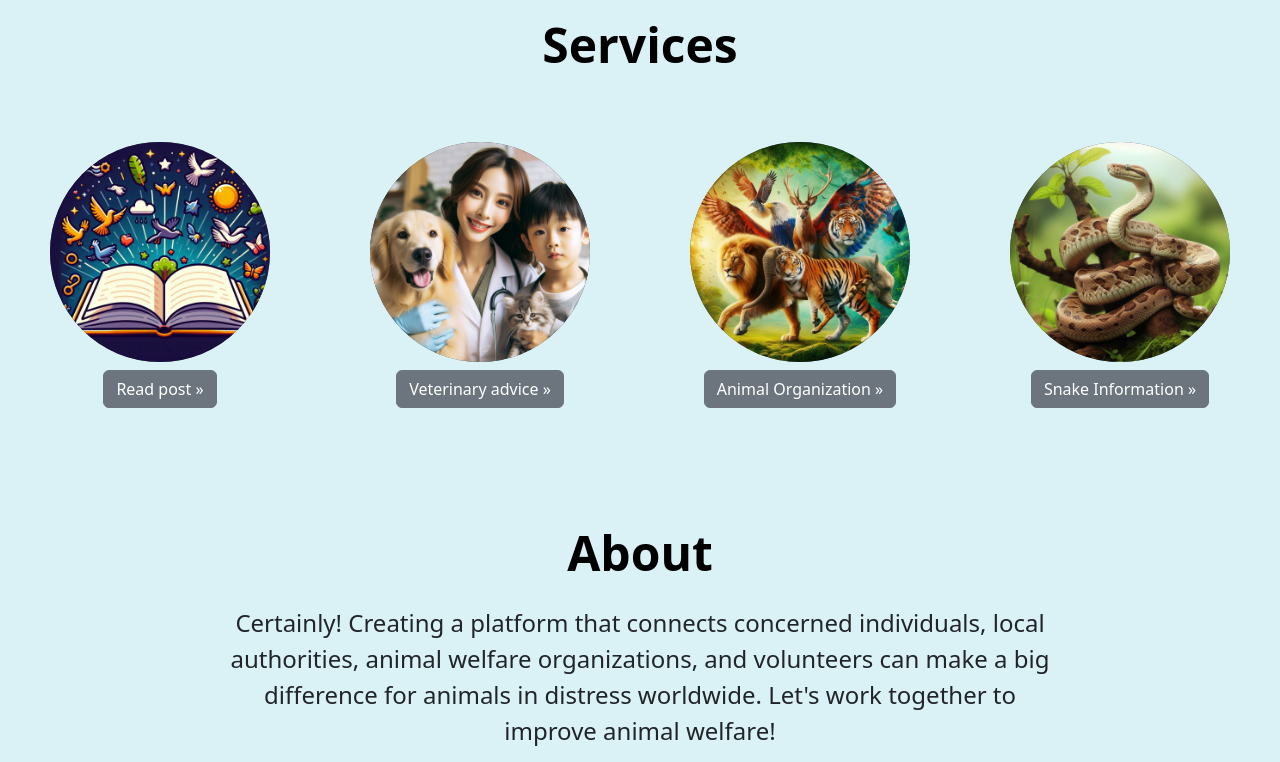
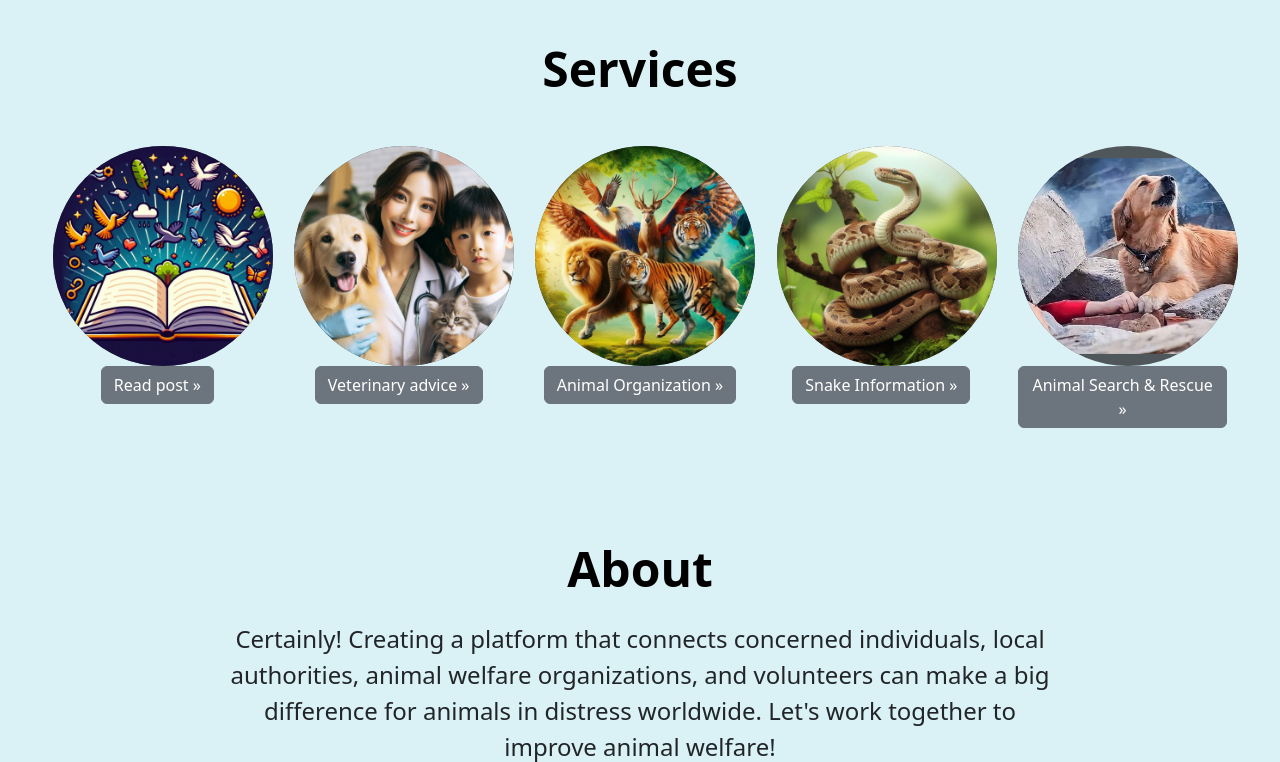
Before and after one commit to HiruniWijerathna/Web-Mini-Project, a PHP site: page /home.php in a window 1280 px wide. Shown: the part 484-1246 px from the top of the page. Run offline with PHP 8.4, Linux system fonts and the light colour scheme.

Commit message:
Home page modified

```diff
--- a/home.php
+++ b/home.php
@@ -86,54 +86,58 @@
         </button>
       </div>
 
-  <!-- serveces section -->
+  <!-- services section --><br>
 <div id="services" class="container-fluid py-5">
-    <h1 class="display-5 fw-bold text-body-emphasis" style="text-align: center;">Services</h1>
-
-    <div class="row">
-        <div class="col-lg-3 service-item">
+    <h1 class="display-5 fw-bold text-body-emphasis" style="text-align: center;">Services</h1><br>
+    <div class="d-flex justify-content-center flex-wrap">
+        <div class="col-lg-2 col-md-3 col-sm-4 service-item text-center m-3">
             <svg class="bd-placeholder-img rounded-circle" width="220" height="220" xmlns="http://www.w3.org/2000/svg"
                 role="img" aria-label="Placeholder" preserveAspectRatio="xMidYMid slice" focusable="false">
-                <title>Placeholder</title>
                 <rect width="100%" height="100%" fill="var(--bs-secondary-color)"></rect>
                 <image href="image\ReadPost.jpeg" width="220" height="220" fill="var(--bs-secondary-color)" />
             </svg>
-            <h2 class="fw-normal " ></h2>
+
             <p><a class="btn btn-secondary" href="readpost2.php">Read post »</a></p>
-
-        </div><!-- /.col-lg-3 -->
-        <div class="col-lg-3 service-item">
+        </div>
+        <div class="col-lg-2 col-md-3 col-sm-4 service-item text-center m-3">
             <svg class="bd-placeholder-img rounded-circle" width="220" height="220" xmlns="http://www.w3.org/2000/svg"
                 role="img" aria-label="Placeholder" preserveAspectRatio="xMidYMid slice" focusable="false">
-                <title>Placeholder</title>
                 <rect width="100%" height="100%" fill="var(--bs-secondary-color)"></rect>
                 <image href="image\vet.jpeg" width="220" height="220" fill="var(--bs-secondary-color)" />
             </svg>
-            <h2 class="fw-normal"></h2>
+
             <p><a class="btn btn-secondary" href="login.php">Veterinary advice »</a></p>
-        </div><!-- /.col-lg-3 -->
-        <div class="col-lg-3 service-item">
+        </div>
+        <div class="col-lg-2 col-md-3 col-sm-4 service-item text-center m-3">
             <svg class="bd-placeholder-img rounded-circle" width="220" height="220" xmlns="http://www.w3.org/2000/svg"
                 role="img" aria-label="Placeholder" preserveAspectRatio="xMidYMid slice" focusable="false">
-                <title>Placeholder</title>
                 <rect width="100%" height="100%" fill="var(--bs-secondary-color)"></rect>
                 <image href="image\animalOrganization.jpeg" width="220" height="220" fill="var(--bs-secondary-color)" />
             </svg>
-            <h2 class="fw-normal"></h2>
+
             <p><a class="btn btn-secondary" href="login.php">Animal Organization »</a></p>
-        </div><!-- /.col-lg-3 -->
-        <div class="col-lg-3 service-item">
+        </div>
+        <div class="col-lg-2 col-md-3 col-sm-4 service-item text-center m-3">
             <svg class="bd-placeholder-img rounded-circle" width="220" height="220" xmlns="http://www.w3.org/2000/svg"
                 role="img" aria-label="Placeholder" preserveAspectRatio="xMidYMid slice" focusable="false">
-                <title>Placeholder</title>
                 <rect width="100%" height="100%" fill="var(--bs-secondary-color)"></rect>
                 <image href="image\snakeinfor.jpeg" width="220" height="220" fill="var(--bs-secondary-color)" />
             </svg>
-            <h2 class="fw-normal"></h2>
+
             <p><a class="btn btn-secondary" href="login.php">Snake Information »</a></p>
+        </div>
+        <div class="col-lg-2 col-md-3 col-sm-4 service-item text-center m-3">
+            <svg class="bd-placeholder-img rounded-circle" width="220" height="220" xmlns="http://www.w3.org/2000/svg"
+                role="img" aria-label="Placeholder" preserveAspectRatio="xMidYMid slice" focusable="false">
+                <rect width="100%" height="100%" fill="var(--bs-secondary-color)"></rect>
+                <image href="image/AnimalSearch&RescueLogo.jpg" width="220" height="220" fill="var(--bs-secondary-color)"/>
+            </svg>
+
+            <p><a class="btn btn-secondary" href="login.php">Animal Search & Rescue »</a></p>
         </div>
     </div>
 </div>
+
 
 <!-- About -->
 <div id="about" class="px-4 py-5 my-5 text-center">
```
